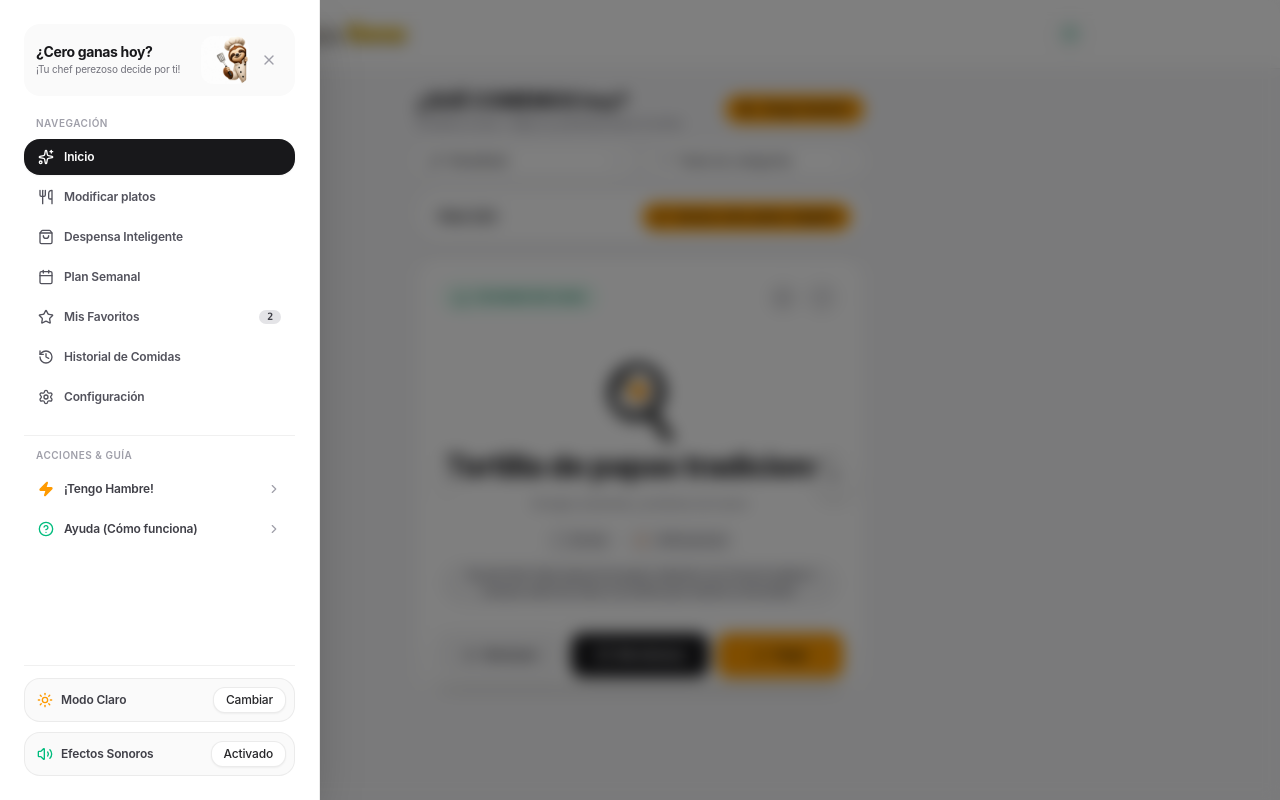
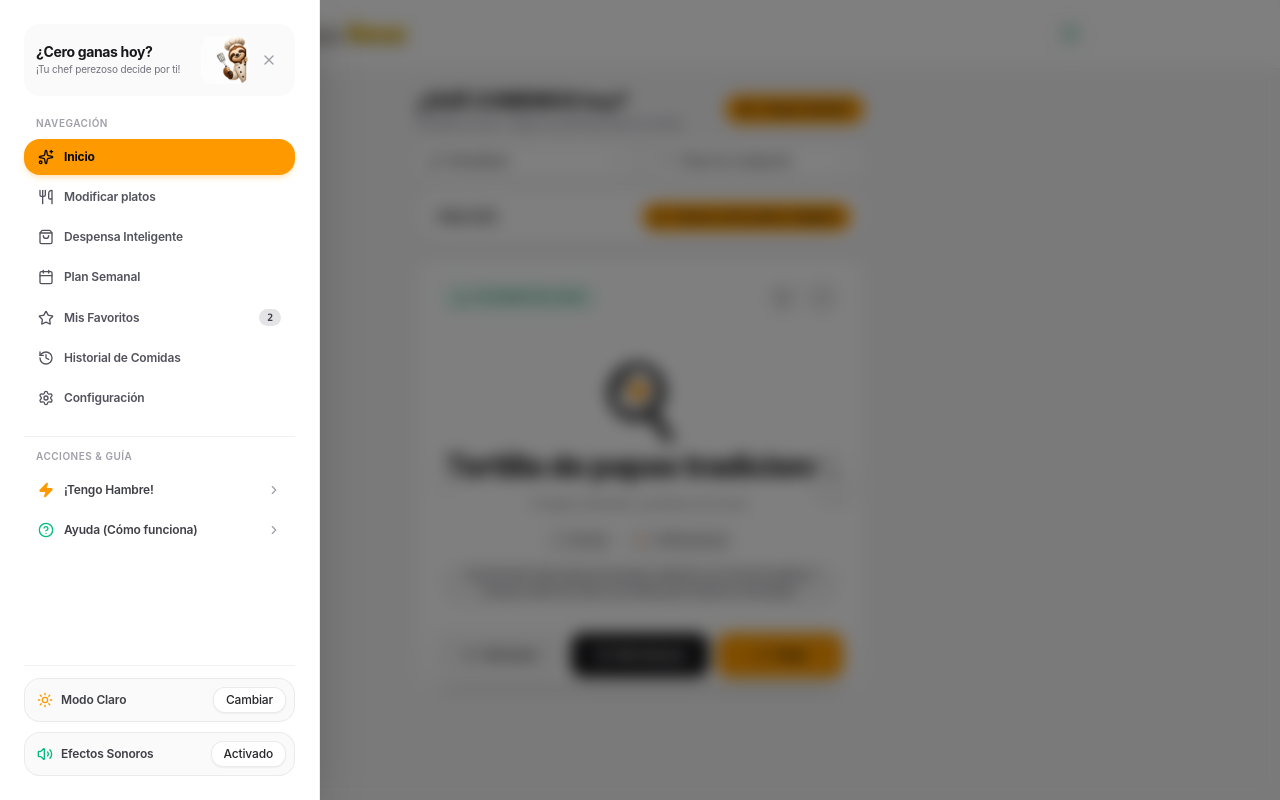
Before and after one commit to dsoria-844/CeroGanasApp, a React (Vite) app: page / in a window 1280 px wide. Both pictures are taken after a click on the button 210 px from the left and 34 px from the top of the page. Built offline with nearby package versions, Linux system fonts and the light colour scheme.

Commit message:
style: match selected sidebar item with amber-500 Tengo Hambre button

```diff
--- a/src/components/Sidebar.tsx
+++ b/src/components/Sidebar.tsx
@@ -172,10 +172,10 @@ export const Sidebar: React.FC<SidebarProps> = ({
                     <button
                       key={item.id}
                       onClick={() => handleNav(item.id)}
-                      className={`w-full flex items-center justify-between px-3.5 py-2.5 rounded-2xl text-xs font-semibold transition-all btn-press cursor-pointer ${
+                      className={`w-full flex items-center justify-between px-3.5 py-2.5 rounded-2xl text-xs font-bold transition-all btn-press cursor-pointer ${
                         isActive
-                          ? 'bg-zinc-900 text-white dark:bg-white dark:text-zinc-900 shadow-xs'
-                          : 'text-zinc-600 dark:text-zinc-400 hover:bg-zinc-100 dark:hover:bg-zinc-800 hover:text-zinc-900 dark:hover:text-zinc-100'
+                          ? 'bg-amber-500 hover:bg-amber-400 text-zinc-950 shadow-md shadow-amber-500/20'
+                          : 'text-zinc-600 dark:text-zinc-400 font-semibold hover:bg-zinc-100 dark:hover:bg-zinc-800 hover:text-zinc-900 dark:hover:text-zinc-100'
                       }`}
                     >
                       <div className="flex items-center gap-2.5">
@@ -184,9 +184,9 @@ export const Sidebar: React.FC<SidebarProps> = ({
                       </div>
 
                       {item.badge !== undefined && (
-                        <span className={`px-2 py-0.2 rounded-full text-[10px] font-mono font-bold ${
+                        <span className={`px-2 py-0.5 rounded-full text-[10px] font-mono font-bold ${
                           isActive
-                            ? 'bg-white text-zinc-900 dark:bg-zinc-900 dark:text-white'
+                            ? 'bg-zinc-950/15 text-zinc-950'
                             : 'bg-zinc-200 dark:bg-zinc-800 text-zinc-700 dark:text-zinc-300'
                         }`}>
                           {item.badge}
```
